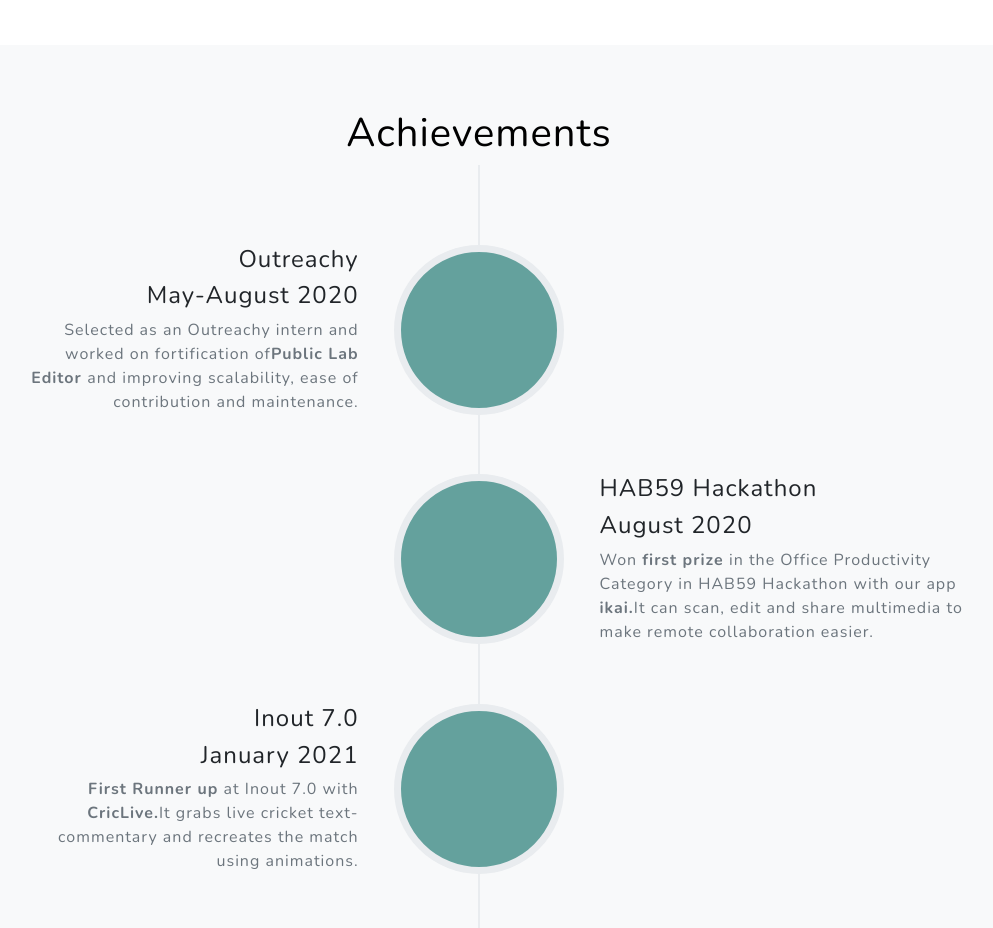
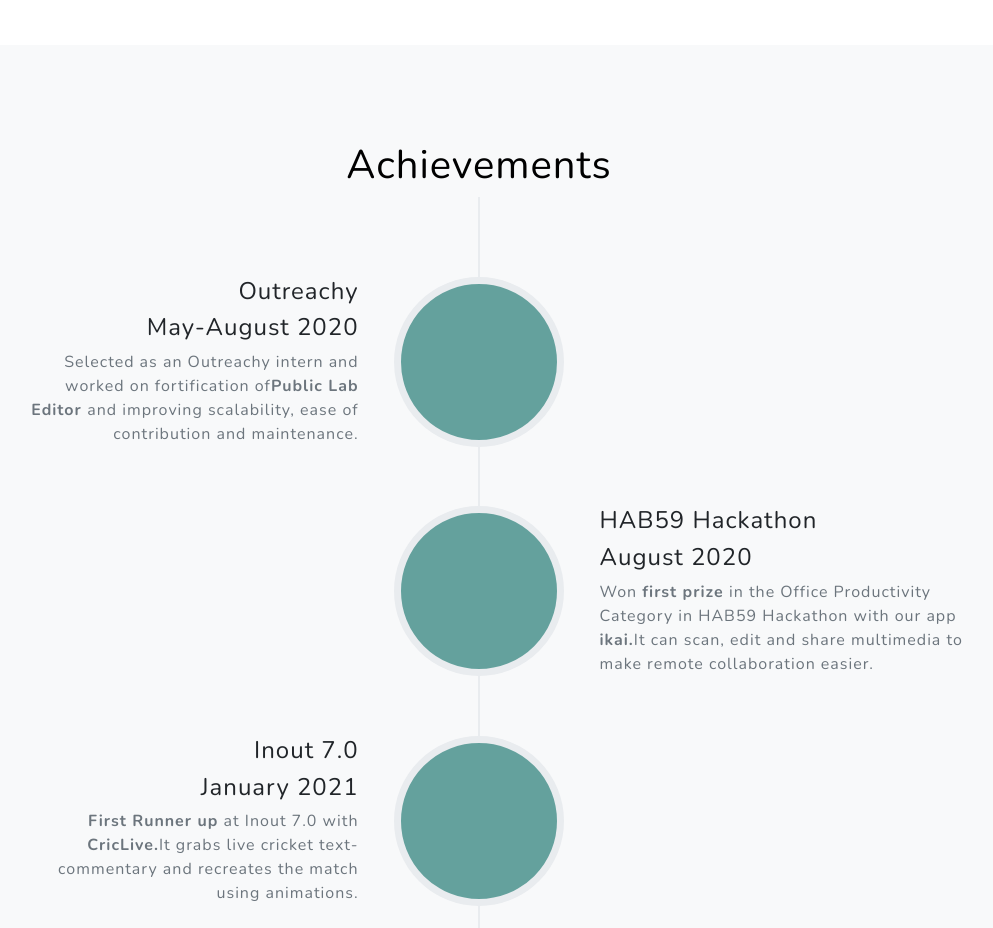
Before and after one commit to cypherean/portfolio, a website: page src/pug/index.pug in a window 1280 px wide. Shown: the part 4193-5121 px from the top of the page, without its empty margins (161-1154 px from the left). Drawn offline with nearby package versions, Linux system fonts and the light colour scheme; some packages are replaced by stand-ins of ours; files that its build step writes are made by us from their sources; a script that the page names is missing; files whose address does not match are found by name.

Commit message:
Fix padding

```diff
--- a/src/scss/sections/_timeline.scss
+++ b/src/scss/sections/_timeline.scss
@@ -1,9 +1,10 @@
 // Styling for the timeline section
+#timeline {
+    padding-top: 2rem;
+    padding-bottom: 5rem;
     .timeline {
         position: relative;
         padding: 0;
-    padding-top: 2rem;
-    padding-bottom: 5rem;
         margin-bottom: 0%;
         @include media-breakpoint-up(lg) {
             padding-top: 5rem;
@@ -183,3 +184,4 @@
             }
         }
     }
+}
```
Also changed, not shown: dist/css/styles.css. Lines whose indentation alone changed are shown as unchanged.
